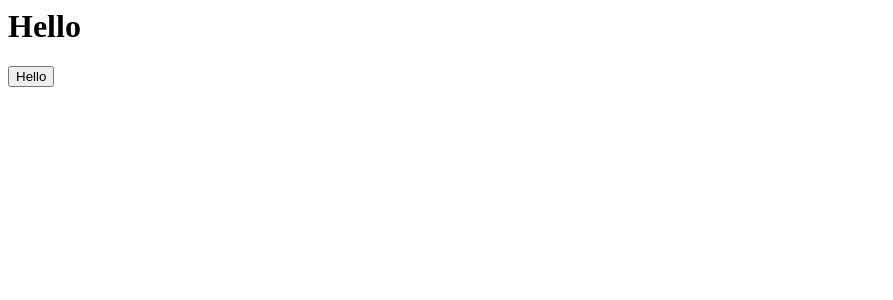
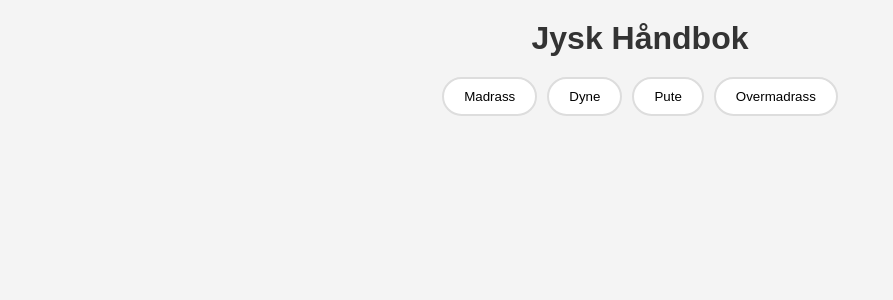
Before and after one commit to FetterPetter/jysktesting, a React (Vite) app: page / in a window 1280 px wide. Shown: the top 300 px of the page, without its empty margins (0-893 px from the left). Built offline with nearby package versions, Linux system fonts and the light colour scheme.

Commit message:
basic setup1

```diff
--- /dev/null
+++ b/src/index.css
@@ -0,0 +1,100 @@
+/* Reset some default browser styles */
+* {
+  margin: 0;
+  padding: 0;
+  box-sizing: border-box;
+}
+
+/* Global styles */
+body {
+  font-family: Arial, sans-serif;
+  background-color: #f4f4f4;
+  color: #333;
+}
+
+/* Container for the main content */
+.container {
+  max-width: 960px;
+  margin: 0 auto;
+  padding: 20px;
+}
+
+/* Header styling */
+.header {
+  text-align: center;
+  margin-bottom: 20px;
+}
+
+/* Button container styles */
+.button-container {
+  display: flex;
+  justify-content: center;
+  gap: 10px;
+  margin-bottom: 20px;
+}
+
+/* Basic button styles */
+.button {
+  padding: 10px 20px;
+  background-color: #fff;
+  border: 2px solid #ddd;
+  border-radius: 50px;
+  cursor: pointer;
+  transition:
+    background-color 0.3s ease,
+    border-color 0.3s ease;
+}
+
+.button:hover {
+  background-color: #eee;
+  border-color: #ccc;
+}
+
+/* Active/selected button styles */
+.button.active {
+  background-color: #007bff;
+  color: #fff;
+  border-color: #007bff;
+  box-shadow: 0 2px 5px rgba(0, 0, 0, 0.2);
+}
+
+/* Grid layout for item cards */
+.grid {
+  display: grid;
+  grid-template-columns: repeat(auto-fit, minmax(280px, 1fr));
+  gap: 20px;
+}
+
+/* Item Card styling */
+.item-card {
+  background-color: #fff;
+  border: 1px solid #ddd;
+  border-radius: 8px;
+  overflow: hidden;
+  transition: box-shadow 0.3s ease;
+}
+
+.item-card:hover {
+  box-shadow: 0 4px 8px rgba(0, 0, 0, 0.1);
+}
+
+.item-card img {
+  width: 100%;
+  height: 200px;
+  object-fit: cover;
+}
+
+.item-card h3 {
+  padding: 10px;
+  font-size: 1.2rem;
+}
+
+.item-card ul {
+  list-style: none;
+  padding: 10px;
+  font-size: 0.9rem;
+}
+
+.item-card ul li {
+  margin-bottom: 5px;
+}
--- a/src/main.tsx
+++ b/src/main.tsx
@@ -1,5 +1,5 @@
 import React from "react";
 import { createRoot } from "react-dom/client";
-import { Application } from "./modules/app/application";
-
-createRoot(document.getElementById("root")!).render(<Application />);
+import App from "./modules/app/application";
+import "./index.css";
+createRoot(document.getElementById("root")!).render(<App />);
--- a/src/modules/app/application.tsx
+++ b/src/modules/app/application.tsx
@@ -1,11 +1,31 @@
-import React from "react";
-import { ButtonHandler } from "../buttonHandler";
+import React, { useState } from "react";
+import { categories } from "../data";
+import Category from "../category";
 
-export function Application() {
+const App: React.FC = () => {
+  const [selectedCategory, setSelectedCategory] = useState<string | null>(null);
+
   return (
-    <>
-      <h1>Hello</h1>
-      <ButtonHandler />
-    </>
+    <div className="container">
+      <h1 className="header">Jysk Håndbok</h1>
+      <div className="button-container">
+        {Object.keys(categories).map((category) => (
+          <button
+            key={category}
+            className={`button ${selectedCategory === category ? "active" : ""}`}
+            onClick={() => setSelectedCategory(category)}
+          >
+            {category}
+          </button>
+        ))}
+      </div>
+      {selectedCategory && (
+        <div className="grid">
+          <Category items={categories[selectedCategory]} />
+        </div>
+      )}
+    </div>
   );
-}
+};
+
+export default App;
--- a/src/modules/buttonHandler.tsx
+++ /dev/null
@@ -1,5 +0,0 @@
-import React from "react";
-
-export function ButtonHandler() {
-  return <button>Hello</button>;
-}
--- /dev/null
+++ b/src/modules/category.tsx
@@ -0,0 +1,19 @@
+import React from "react";
+import { Item } from "./data";
+import ItemCard from "./itemcard";
+
+interface CategoryProps {
+  items: Item[];
+}
+
+const Category: React.FC<CategoryProps> = ({ items }) => {
+  return (
+    <div className="grid grid-cols-1 sm:grid-cols-2 md:grid-cols-3 gap-6 mt-6">
+      {items.map((item) => (
+        <ItemCard key={item.id} item={item} />
+      ))}
+    </div>
+  );
+};
+
+export default Category;
--- /dev/null
+++ b/src/modules/data.tsx
@@ -0,0 +1,65 @@
+export interface Item {
+  id: number;
+  name: string;
+  image: string;
+  details: Record<string, string | number>; // Flexible details
+}
+
+export const categories: Record<string, Item[]> = {
+  Madrass: [
+    {
+      id: 1,
+      name: "Glomma",
+      image: "/images/Glomma.jpg",
+      details: { hardness: "Fast", height: "18cm", core: "30 kg/m³" },
+    },
+    {
+      id: 2,
+      name: "Firm Madrass",
+      image: "/images/madrass2.jpg",
+      details: { hardness: "Firm", height: "22cm" },
+    },
+  ],
+  Dyne: [
+    {
+      id: 3,
+      name: "Winter Dyne",
+      image: "/images/dyne1.jpg",
+      details: { warmth: "Warm", weight: "2kg" },
+    },
+    {
+      id: 4,
+      name: "Summer Dyne",
+      image: "/images/dyne2.jpg",
+      details: { warmth: "Cool", weight: "1.2kg" },
+    },
+  ],
+  Pute: [
+    {
+      id: 5,
+      name: "Memory Foam Pute",
+      image: "/images/pute1.jpg",
+      details: { support: "High", material: "Memory Foam" },
+    },
+    {
+      id: 6,
+      name: "Feather Pute",
+      image: "/images/pute2.jpg",
+      details: { softness: "Medium", material: "Feathers" },
+    },
+  ],
+  Overmadrass: [
+    {
+      id: 7,
+      name: "Luxury Overmadrass",
+      image: "/images/overmadrass1.jpg",
+      details: { thickness: "5cm", material: "Latex" },
+    },
+    {
+      id: 8,
+      name: "Basic Overmadrass",
+      image: "/images/overmadrass2.jpg",
+      details: { thickness: "3cm", material: "Foam" },
+    },
+  ],
+};
```
